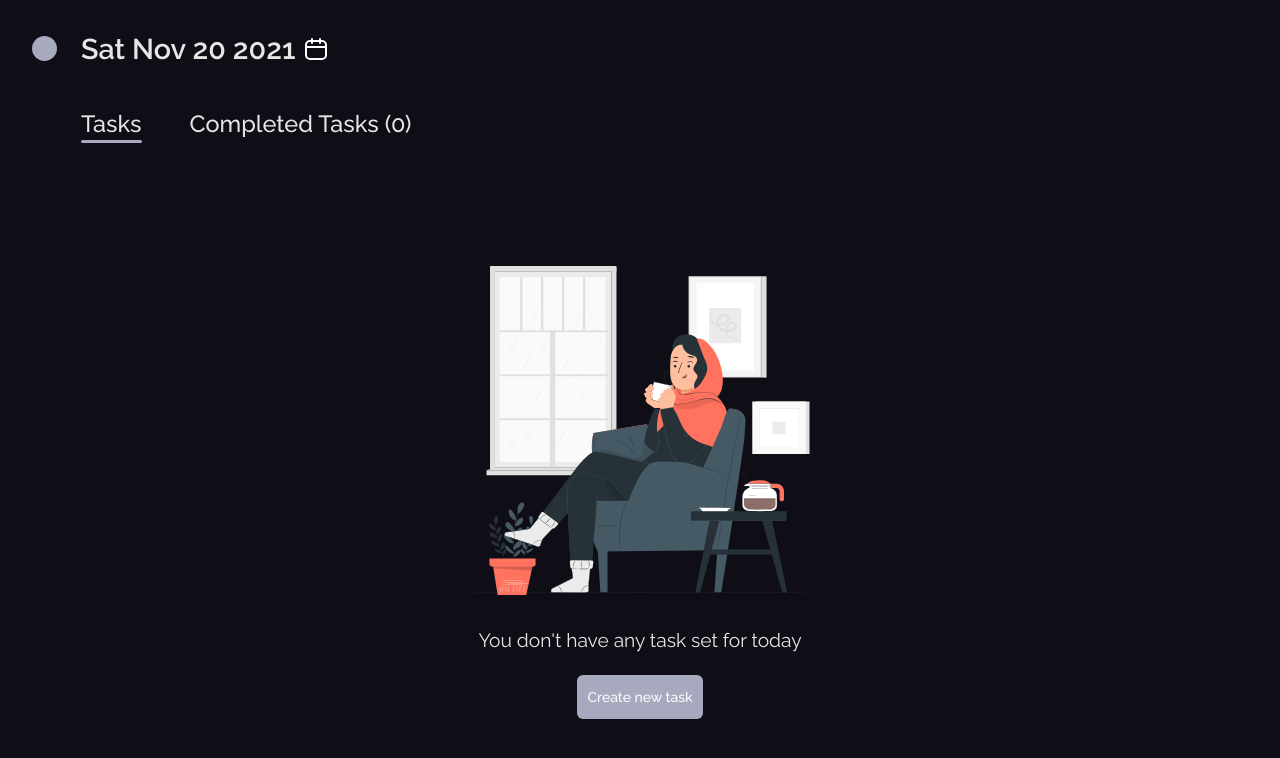
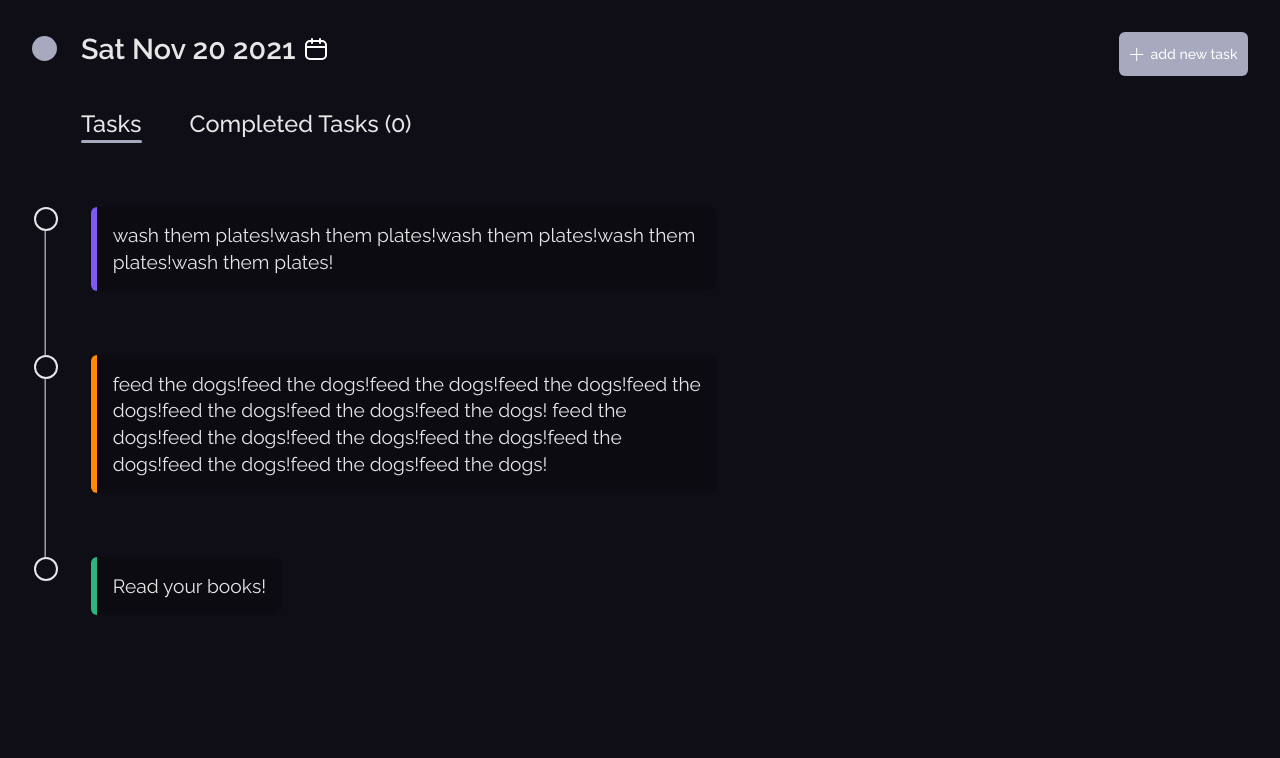
Before and after one commit to Adekxnle/checked, a React (Create React App) app: page / in a window 1280 px wide. Shown: the top 758 px of the page. Built offline with nearby package versions, Linux system fonts and the light colour scheme.

Commit message:
another fix

```diff
--- a/src/context/TaskContext.js
+++ b/src/context/TaskContext.js
@@ -5,21 +5,21 @@ export const TaskContext = createContext();
 
 function TaskContextProvider(props) {
   const [tasks, setTasks] = useState([
-    // {
-    //   id: uuidv4(),
-    //   title:
-    //     'wash them plates!wash them plates!wash them plates!wash them plates!wash them plates!',
-    //   badge: '#7f5af0',
-    //   completed: false,
-    // },
-    // {
-    //   id: uuidv4(),
-    //   title:
-    //     'feed the dogs!feed the dogs!feed the dogs!feed the dogs!feed the dogs!feed the dogs!feed the dogs!feed the dogs! feed the dogs!feed the dogs!feed the dogs!feed the dogs!feed the dogs!feed the dogs!feed the dogs!feed the dogs!',
-    //   badge: '#ff8906',
-    //   completed: false,
-    // },
-    // { id: uuidv4(), title: 'Read your books!', badge: '#2cb67d', completed: false },
+    {
+      id: uuidv4(),
+      title:
+        'wash them plates!wash them plates!wash them plates!wash them plates!wash them plates!',
+      badge: '#7f5af0',
+      completed: false,
+    },
+    {
+      id: uuidv4(),
+      title:
+        'feed the dogs!feed the dogs!feed the dogs!feed the dogs!feed the dogs!feed the dogs!feed the dogs!feed the dogs! feed the dogs!feed the dogs!feed the dogs!feed the dogs!feed the dogs!feed the dogs!feed the dogs!feed the dogs!',
+      badge: '#ff8906',
+      completed: false,
+    },
+    { id: uuidv4(), title: 'Read your books!', badge: '#2cb67d', completed: false },
   ]);
 
   const toggleTaskCompleted = (task_id) => {
--- a/src/views/NoTask/index.js
+++ b/src/views/NoTask/index.js
@@ -3,8 +3,12 @@ import illustration_200 from '../../assets/illustration_w-200.svg';
 import illustration_300 from '../../assets/illustration_w-300.svg';
 import illustration_400 from '../../assets/illustration_w-400.svg';
 import illustration_500 from '../../assets/illustration_w-500.svg';
+import { ModalContext } from '../../context/ModalContext';
+import { useContext } from 'react';
 
 function NoTask() {
+  const { toggleIsOpen } = useContext(ModalContext);
+
   return (
     <div className='pages no-task-page'>
       <img
@@ -13,7 +17,9 @@ function NoTask() {
         alt='illustration of a person relaxing'
       />
       <p>You don't have any task set for today</p>
-      <button className='create-new-task-btn'>Create new task</button>
+      <button className='create-new-task-btn' onClick={toggleIsOpen}>
+        Create new task
+      </button>
     </div>
   );
 }
```
